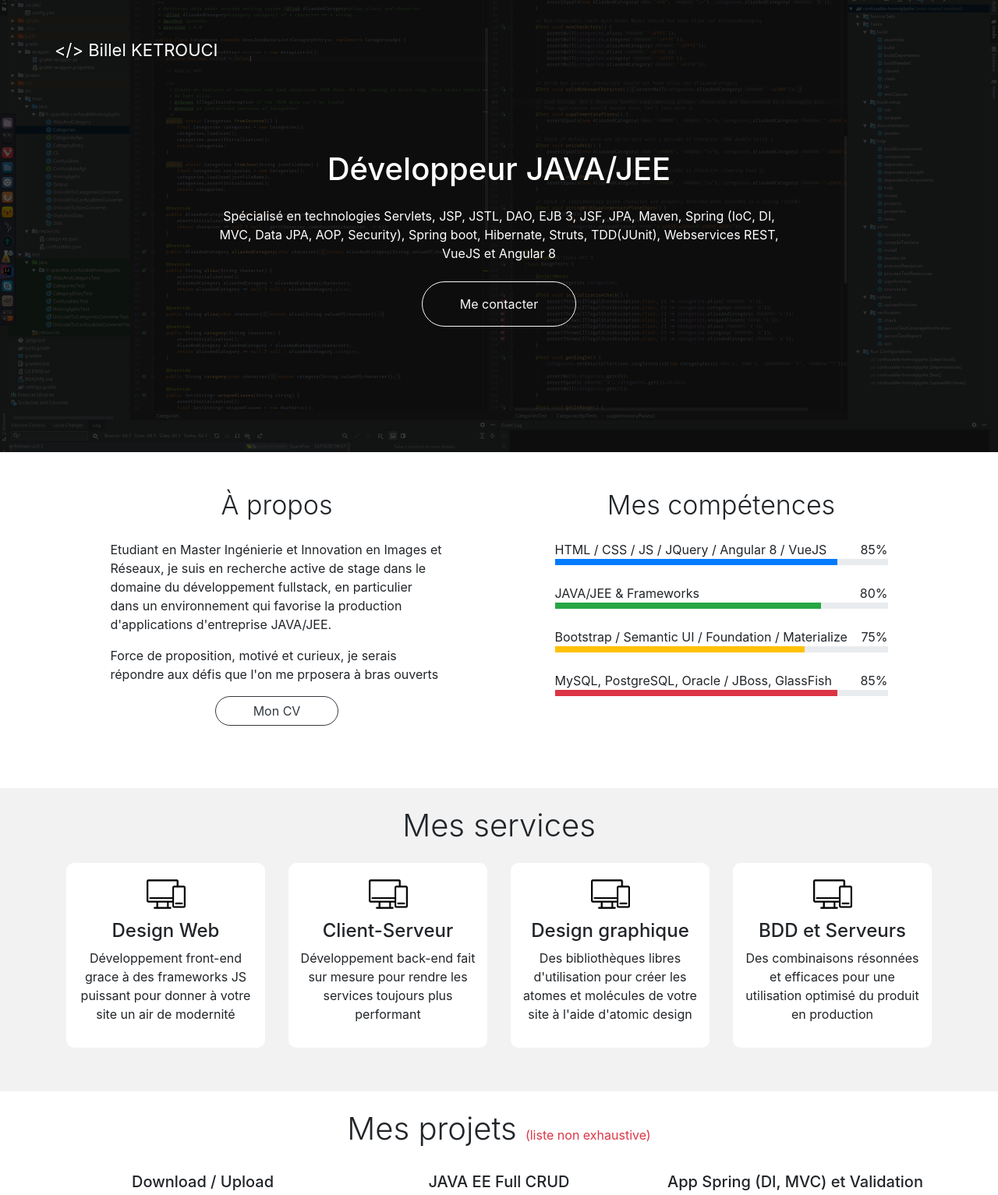
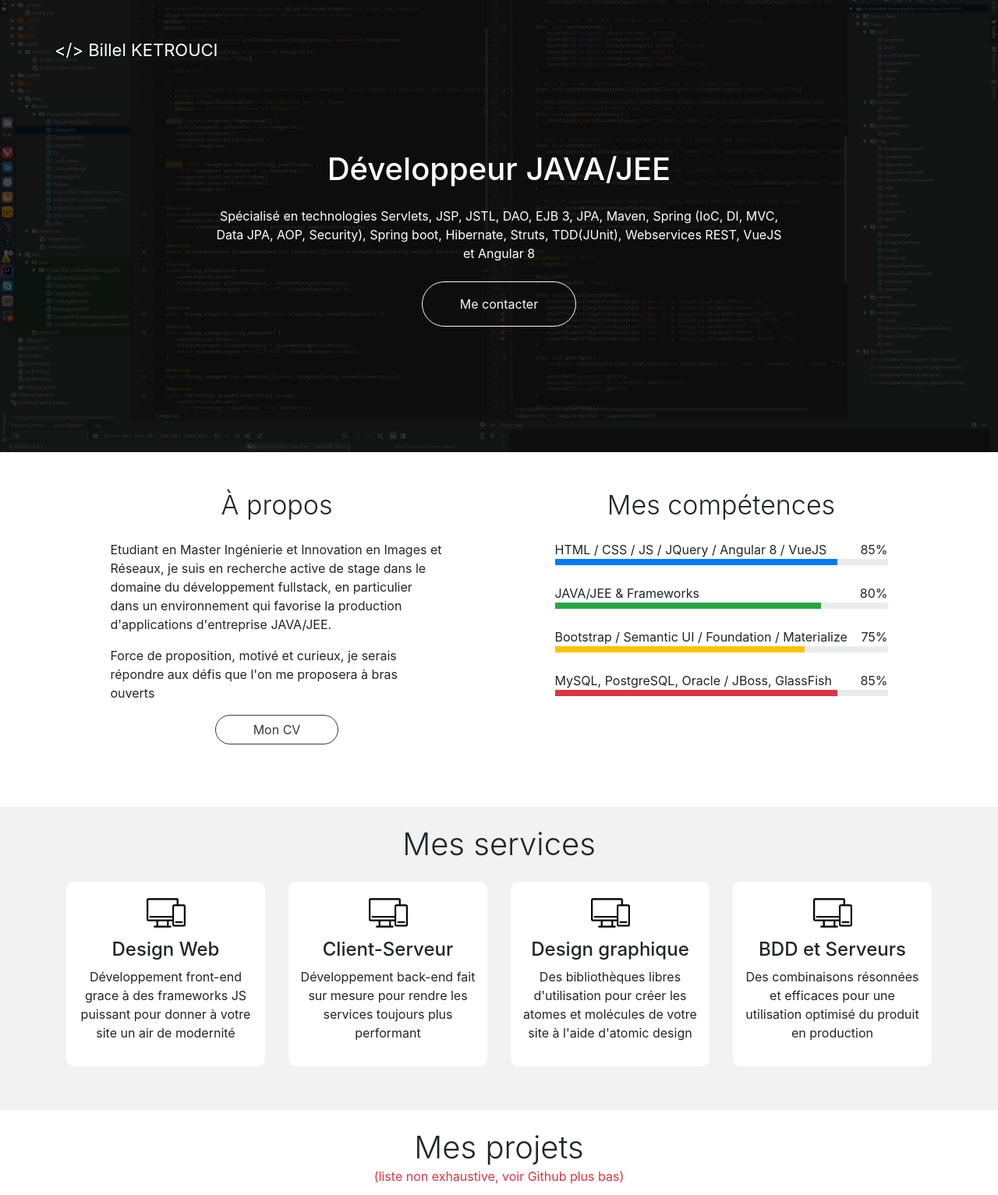
Before and after one commit to Oozeander/oozeander.github.io, a plain HTML site: page index.html in a window 1280 px wide. Shown: the top 1533 px of the page at 78% size. Drawn offline with nearby package versions, Linux system fonts and the light colour scheme; a web font is replaced by a local one.

Commit message:
update projects + syntax errors

```diff
--- a/css/style.css
+++ b/css/style.css
@@ -15,7 +15,7 @@
   background-position: center center;
 }
 .res {
-  opacity: 0.5;
+  opacity: 0.6;
 }
 .res:hover {
   opacity: 1;
--- a/index.html
+++ b/index.html
@@ -32,7 +32,7 @@
           <div class="row align-items-center justify-content-center">
             <div class="col-md-8 text-center mt-5">
               <h1 class="mb-4 text-white">Développeur JAVA/JEE</h1>
-              <p class="mb-4 text-white">Spécialisé en technologies Servlets, JSP, JSTL, DAO, EJB 3, JSF, JPA, Maven, Spring (IoC, DI, MVC, Data JPA, AOP, Security), Spring boot, Hibernate, Struts, TDD(JUnit), Webservices REST, VueJS et Angular 8</p>
+              <p class="mb-4 text-white">Spécialisé en technologies Servlets, JSP, JSTL, DAO, EJB 3, JPA, Maven, Spring (IoC, DI, MVC, Data JPA, AOP, Security), Spring boot, Hibernate, Struts, TDD(JUnit), Webservices REST, VueJS et Angular 8</p>
               <p><a href="mailto:billel.ketrouci@gmail.com" class="btn btn-outline-light py-3 px-5" style="border-radius: 20vh;">Me contacter</a></p>
             </div>
           </div>
@@ -46,7 +46,7 @@
         <div class="col-md-5 px-4 mb-3">
           <h2 class="display-4 mb-4 text-center" style="font-size: 34px;">À propos</h2>
           <p>Etudiant en Master Ingénierie et Innovation en Images et Réseaux, je suis en recherche active de stage dans le domaine du développement fullstack, en particulier dans un environnement qui favorise la production d'applications d'entreprise JAVA/JEE.</p>
-          <p>Force de proposition, motivé et curieux, je serais répondre aux défis que l'on me prposera à bras ouverts</p>
+          <p>Force de proposition, motivé et curieux, je serais répondre aux défis que l'on me proposera à bras ouverts</p>
           <p class="text-center"><a href="docs/CV.pdf" class="btn btn-outline-dark px-5" style="border-radius: 20vh;">Mon CV</a></p>
         </div>
         <div class="col-md-5 px-4">
@@ -135,7 +135,7 @@
 
     <!-- PROJETS -->
     <div class="container my-4">
-      <h2 class="text-center mb-4 display-4" style="font-size: 40px;">Mes projets <small class="text-danger" style="font-size: 16px;">(liste non exhaustive)</small></h2>
+      <h2 class="text-center mb-4 display-4" style="font-size: 40px;">Mes projets <small class="text-danger form-text" style="font-size: 16px;">(liste non exhaustive, voir Github plus bas)</small></h2>
       <div class="row">
 
         <div class="projet col-md-6 col-lg-4 my-2">
```
